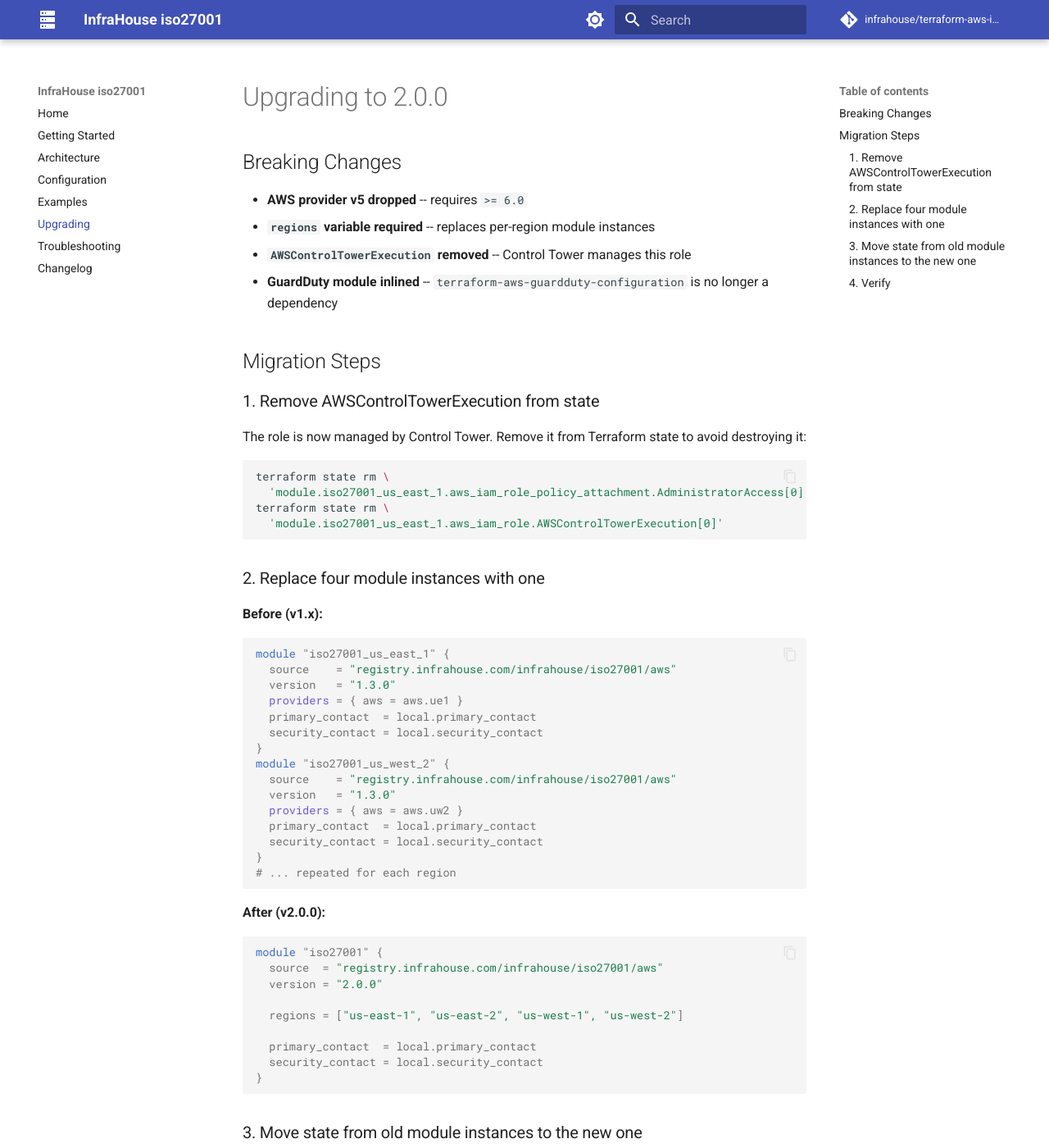
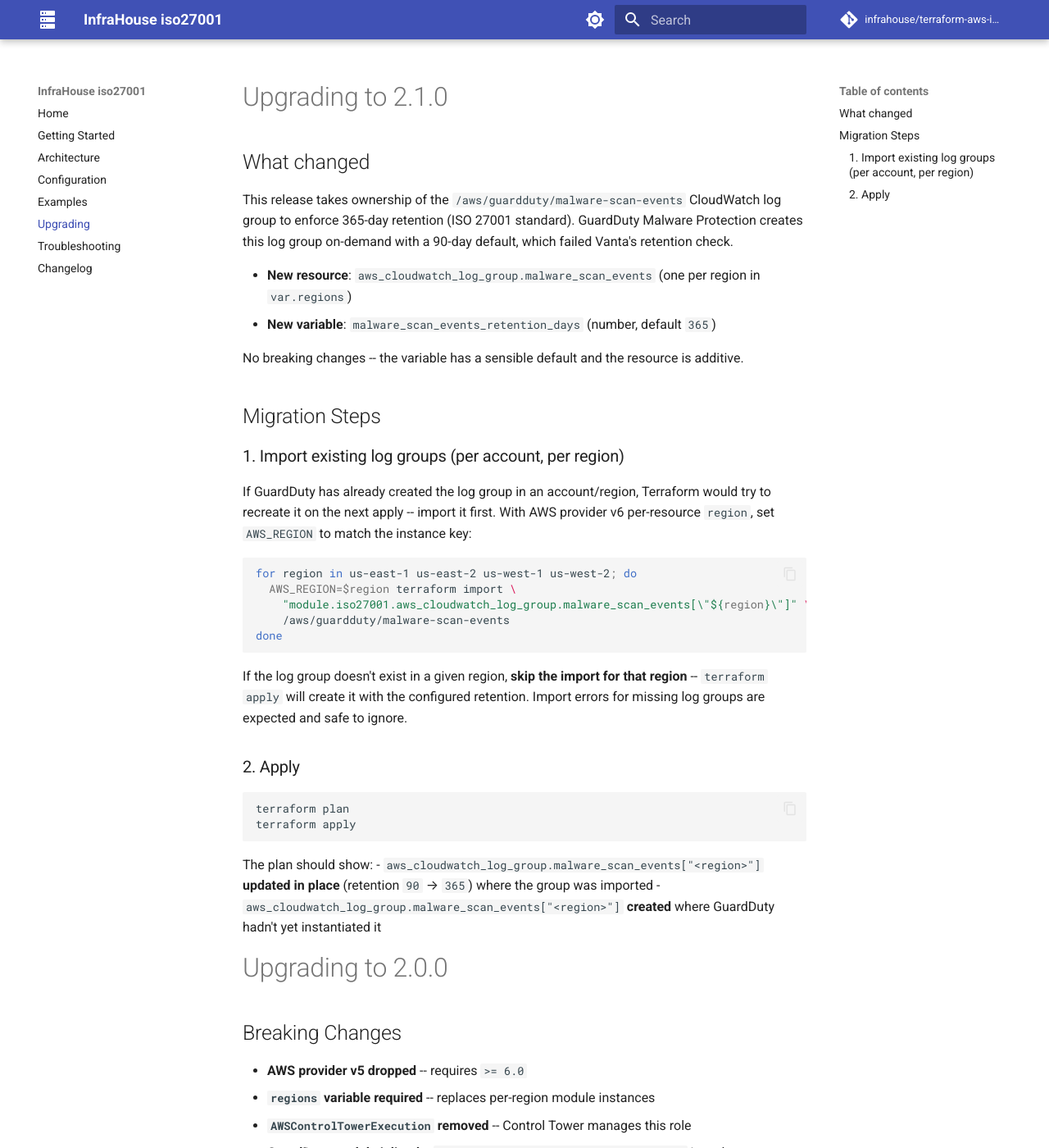
Before and after one commit to infrahouse/terraform-aws-iso27001, an MkDocs documentation site: the page built from docs/upgrading.md, in a window 1280 px wide and 1400 px high. Shown: the whole window at 82% size. Built offline with MkDocs 1.6.1 and Material for MkDocs 9.7.7, drawn with Linux system fonts in a browser that asks for light colours; comment, search, counter and statistics services are not loaded.

Commit message:
feat: manage /aws/guardduty/malware-scan-events retention
GuardDuty creates this log group on-demand with a 90-day default,
which fails ISO 27001 / Vanta retention checks. Declare it explicitly
so Terraform owns the retention setting. Default 365 days, overridable
via the new malware_scan_events_retention_days variable.

Co-Authored-By: Claude Opus 4.7 (1M context) <noreply@anthropic.com>

````diff
--- a/docs/upgrading.md
+++ b/docs/upgrading.md
@@ -1,3 +1,52 @@
+# Upgrading to 2.1.0
+
+## What changed
+
+This release takes ownership of the `/aws/guardduty/malware-scan-events`
+CloudWatch log group to enforce 365-day retention (ISO 27001 standard).
+GuardDuty Malware Protection creates this log group on-demand with a 90-day
+default, which failed Vanta's retention check.
+
+- **New resource**: `aws_cloudwatch_log_group.malware_scan_events` (one per
+  region in `var.regions`)
+- **New variable**: `malware_scan_events_retention_days` (number, default `365`)
+
+No breaking changes -- the variable has a sensible default and the resource
+is additive.
+
+## Migration Steps
+
+### 1. Import existing log groups (per account, per region)
+
+If GuardDuty has already created the log group in an account/region, Terraform
+would try to recreate it on the next apply -- import it first. With AWS
+provider v6 per-resource `region`, set `AWS_REGION` to match the instance key:
+
+```shell
+for region in us-east-1 us-east-2 us-west-1 us-west-2; do
+  AWS_REGION=$region terraform import \
+    "module.iso27001.aws_cloudwatch_log_group.malware_scan_events[\"${region}\"]" \
+    /aws/guardduty/malware-scan-events
+done
+```
+
+If the log group doesn't exist in a given region, **skip the import for that
+region** -- `terraform apply` will create it with the configured retention.
+Import errors for missing log groups are expected and safe to ignore.
+
+### 2. Apply
+
+```shell
+terraform plan
+terraform apply
+```
+
+The plan should show:
+- `aws_cloudwatch_log_group.malware_scan_events["<region>"]` **updated in place**
+  (retention `90` → `365`) where the group was imported
+- `aws_cloudwatch_log_group.malware_scan_events["<region>"]` **created** where
+  GuardDuty hadn't yet instantiated it
+
 # Upgrading to 2.0.0
 
 ## Breaking Changes
````
Also changed, not shown: README.md (+4 -1 lines), docs/configuration.md (+14 -0 lines), 2 other files.
